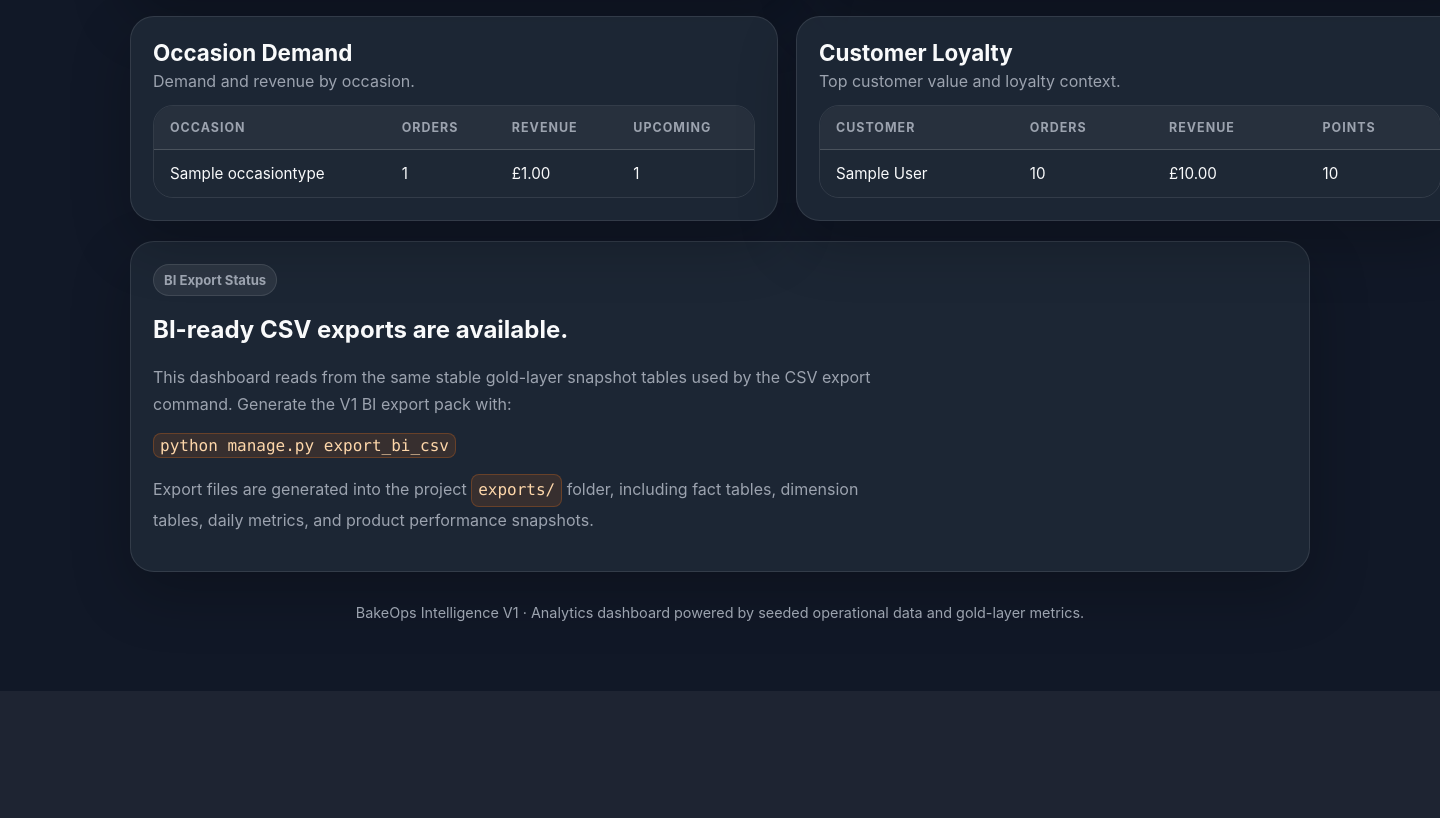
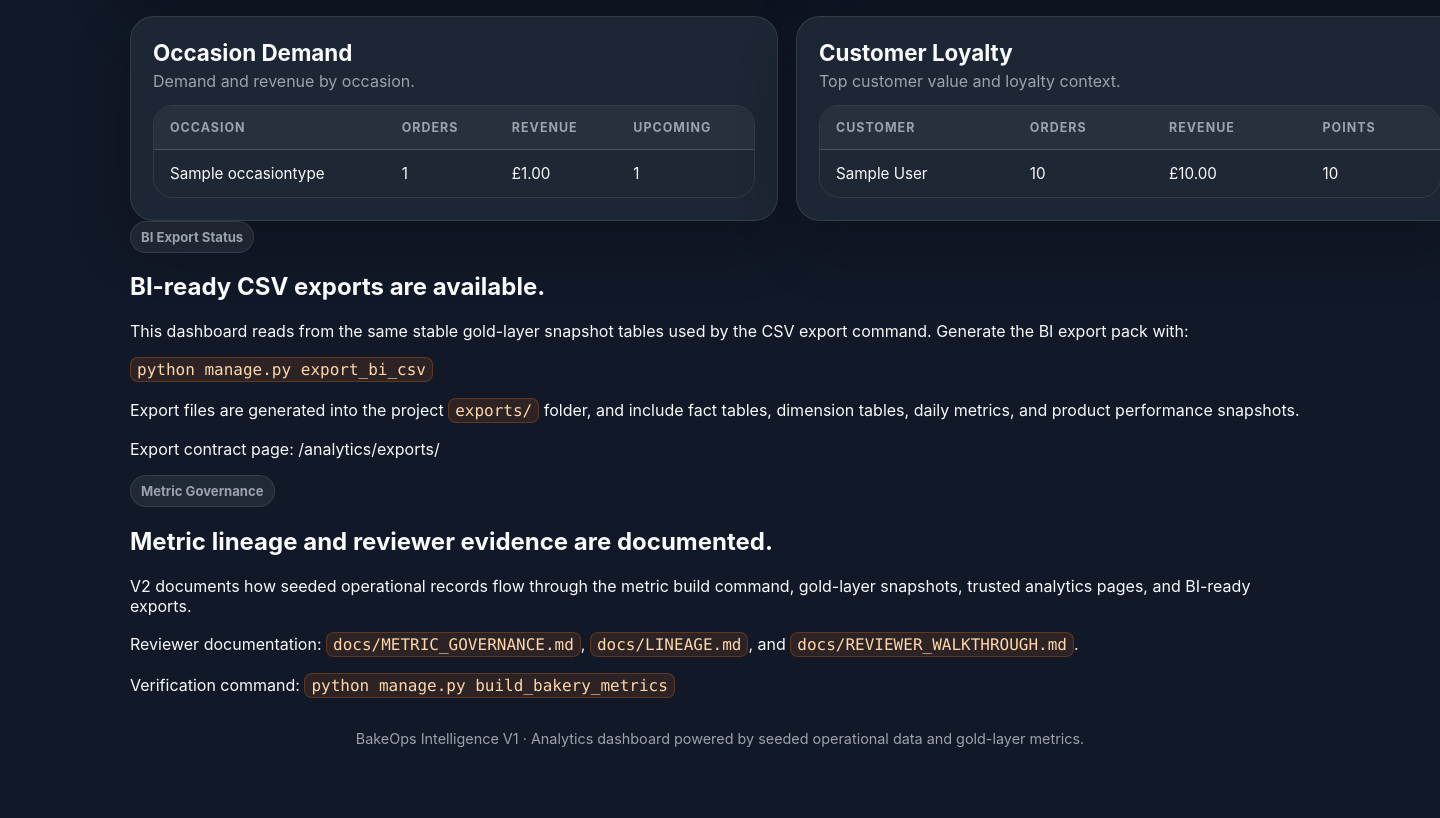
Before and after one commit to aminul-portfolio/bakeops-intelligence, a Django app: page /analytics/ in a window 1440 px wide; the page is wider, and only the part inside the window is pictured. Shown: the part 1563-2381 px from the top of that part. Before the commit the page ends 2254 px from the top of that part, so only its background shows below. Run offline with Django 5.2, Linux system fonts and the light colour scheme; tables that the repository leaves empty hold one stand-in row (values such as "Sample post"); data that the repository does not hold is empty.

Commit message:
V2 Sprint 7: add metric governance and lineage documentation

```diff
--- a/bakeops/templates/bakeops/analytics_dashboard.html
+++ b/bakeops/templates/bakeops/analytics_dashboard.html
@@ -661,19 +661,42 @@
                 </div>
             </section>
 
-            <section class="card section">
-                <span class="badge">BI Export Status</span>
-                <h2>BI-ready CSV exports are available.</h2>
-                <p class="hero-copy">
-                    This dashboard reads from the same stable gold-layer snapshot tables used by the CSV export command.
-                    Generate the V1 BI export pack with:
+            <section class="panel bi-card">
+    <span class="badge">BI Export Status</span>
+    <h2>BI-ready CSV exports are available.</h2>
+    <p>
+        This dashboard reads from the same stable gold-layer snapshot tables used by the CSV export command.
+        Generate the BI export pack with:
+    </p>
+    <p>
+        <span class="code">python manage.py export_bi_csv</span>
+    </p>
+    <p>
+        Export files are generated into the project <span class="code">exports/</span> folder,
+        and include fact tables, dimension tables, daily metrics, and product performance snapshots.
+    </p>
+    <p>
+        Export contract page:
+        <a href="{% url 'bakeops:export-centre' %}">/analytics/exports/</a>
+    </p>
+</section>
+
+            <section class="panel bi-card">
+                <span class="badge">Metric Governance</span>
+                <h2>Metric lineage and reviewer evidence are documented.</h2>
+                <p>
+                    V2 documents how seeded operational records flow through the metric build command,
+                    gold-layer snapshots, trusted analytics pages, and BI-ready exports.
                 </p>
                 <p>
-                    <span class="code">python manage.py export_bi_csv</span>
+                    Reviewer documentation:
+                    <span class="code">docs/METRIC_GOVERNANCE.md</span>,
+                    <span class="code">docs/LINEAGE.md</span>,
+                    and <span class="code">docs/REVIEWER_WALKTHROUGH.md</span>.
                 </p>
-                <p class="hero-copy">
-                    Export files are generated into the project <span class="code">exports/</span> folder,
-                    including fact tables, dimension tables, daily metrics, and product performance snapshots.
+                <p>
+                    Verification command:
+                    <span class="code">python manage.py build_bakery_metrics</span>
                 </p>
             </section>
         {% else %}
```
Also changed, not shown: docs/LINEAGE.md (added, +19 -0 lines), docs/METRIC_GOVERNANCE.md (added, +20 -0 lines), README.md.
